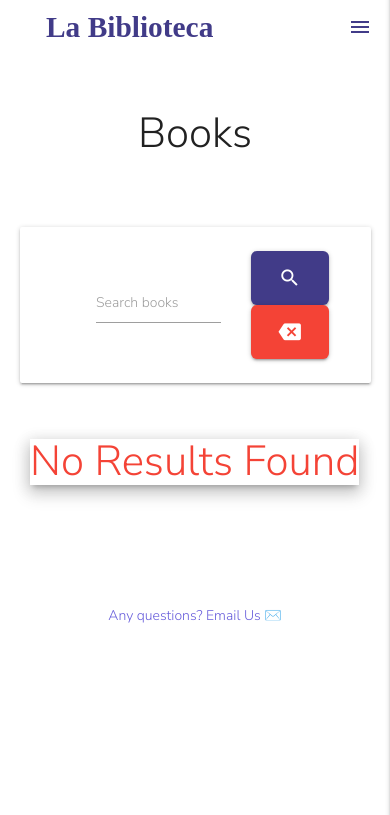
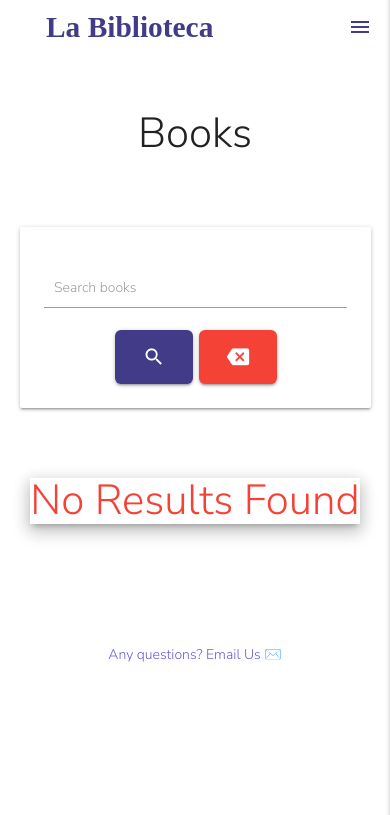
Before and after one commit to CarolinaCobo/la-biblioteca-ms3, a Flask app: page /search in a window 390 px wide. Shown: the part 29-844 px from the top of the page. Run offline with Flask 2, Linux system fonts and the light colour scheme; data that the repository does not hold is empty; some libraries are stand-ins or nearby versions; some web fonts are replaced.

Commit message:
MStyle search card in responsive devices

```diff
--- a/static/css/style.css
+++ b/static/css/style.css
@@ -309,11 +309,6 @@ nav .sidenav-trigger i {
 /* Make search bar take the whole width so it displays the
 text correctly in small devices */
 @media screen and (max-width: 600px) {
-   .row .col.s12 {
-        width: auto;
-    }
-
-
     .button-index, .button {
     margin-bottom: 6px;
     }
@@ -327,21 +322,17 @@ text correctly in small devices */
     }
 
     .row {
-
         margin-right: auto;
         margin-bottom: 0;
-
-    }
-
-    .hero-container {
-        max-width: 90%;
     }
 
     .grid-container {
         display: grid;
         grid-template-columns: 1fr ;
         grid-template-rows: 1fr 1fr;
+      }
 
-
-      }
+    .input-field {
+        margin-left: -3rem;
+    }
 }
--- a/templates/books.html
+++ b/templates/books.html
@@ -3,9 +3,9 @@
 <h3 class="center-align">Books</h3>
 
 <!-- Search bar -->
-<div class="row card-panel">
+<div class="card-panel">
   <form action="{{ url_for('search') }}" method="post" class="col s12">
-    <div class="row valign-wrapper center-align">
+    <div class="center-align">
       <div class="input-field col s12">
         <i class="prefix search"></i>
         <input type="text" name="query" id="query" minlength="3" class="validate" required />
```
